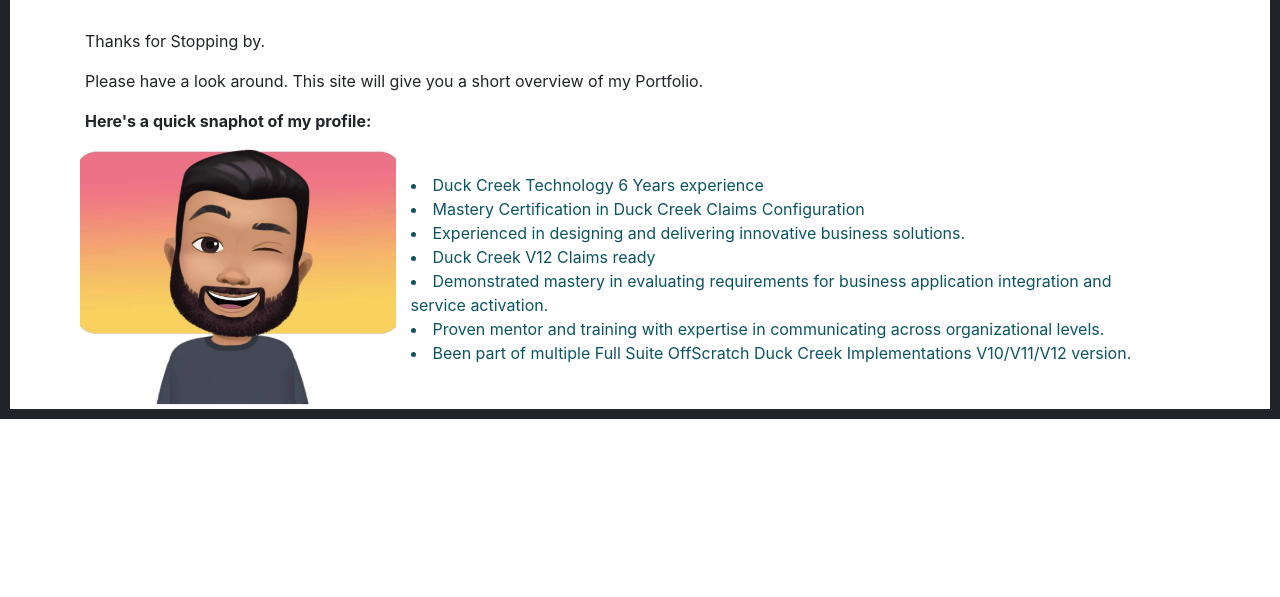
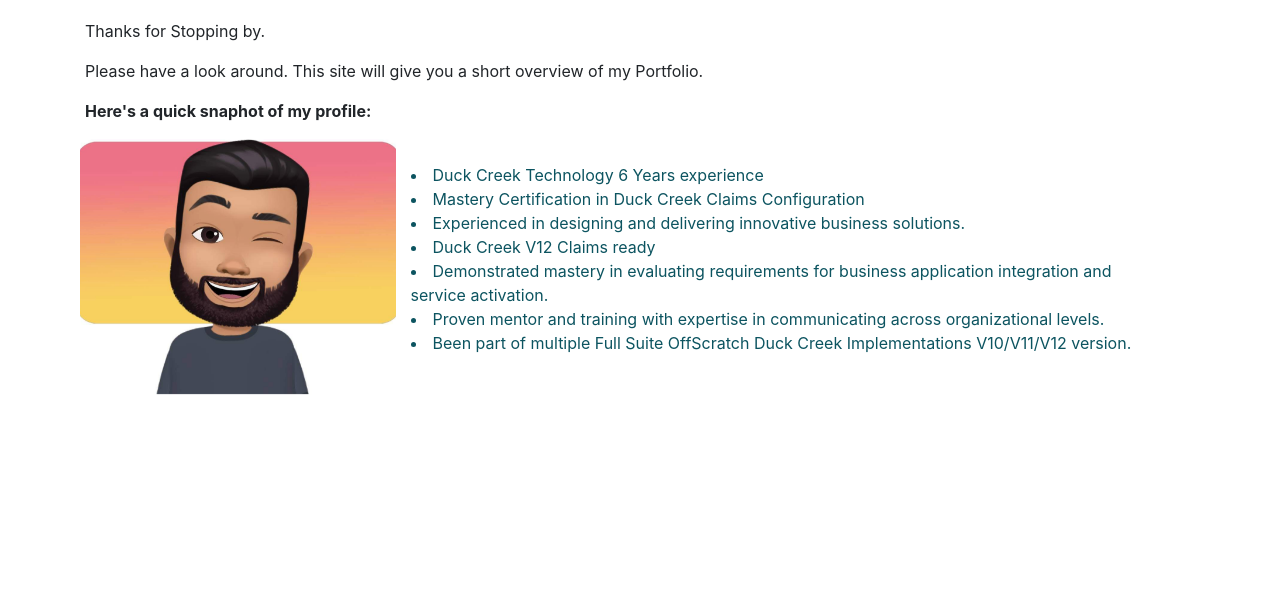
Before and after one commit to prasadgitit/portfolio, a plain HTML site: page home/index.html in a window 1280 px wide. Shown: the part 203-800 px from the top of the page. Drawn offline with nearby package versions, Linux system fonts and the light colour scheme.

Commit message:
Update index.html

```diff
--- a/home/index.html
+++ b/home/index.html
@@ -29,10 +29,7 @@
         transition: 0.6s;
         transform: rotateX(360deg);
     }
-    body {
-        border: solid;
-        border-width: 10px;
-    }
+
 </style>
 <body>
     <script src="https://code.jquery.com/jquery-3.3.1.slim.min.js"></script>
```
